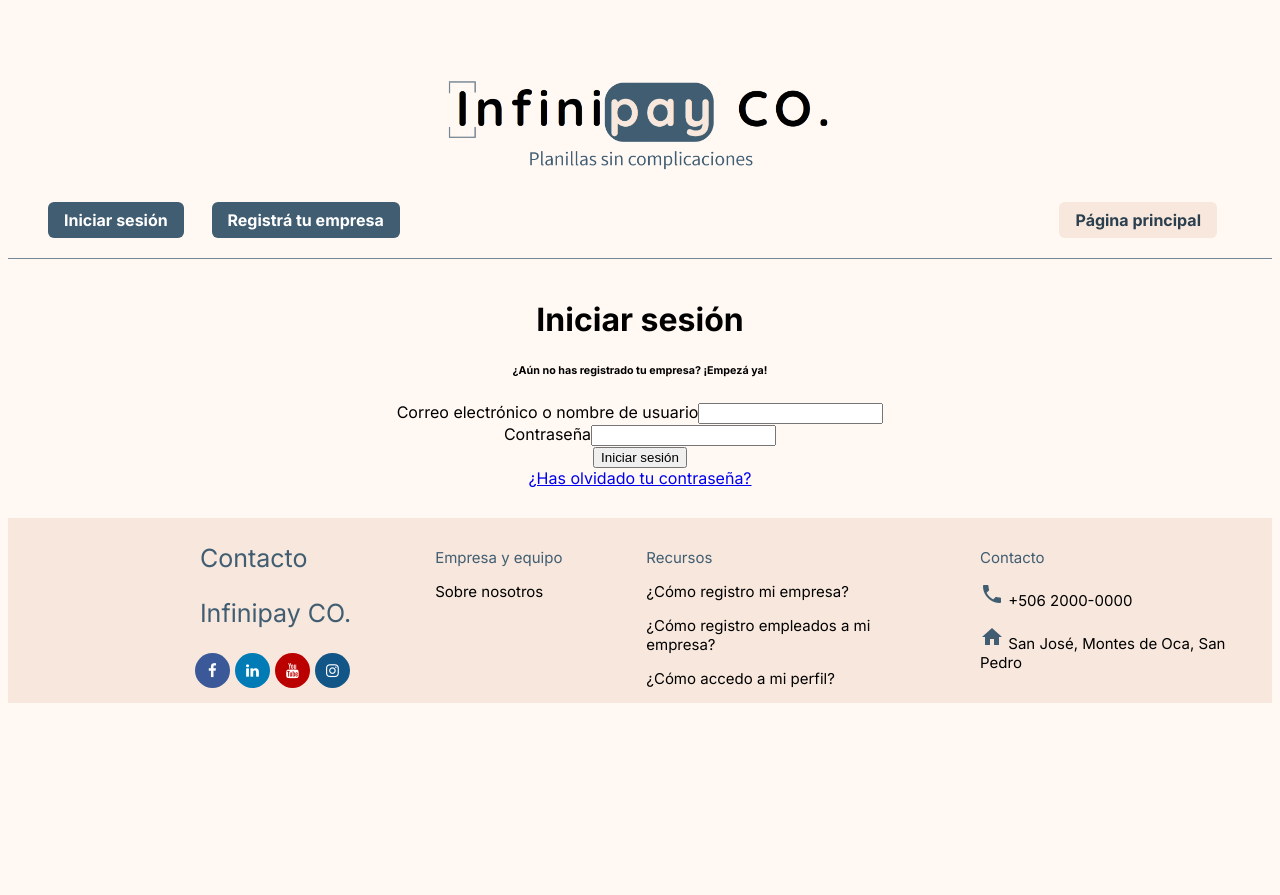
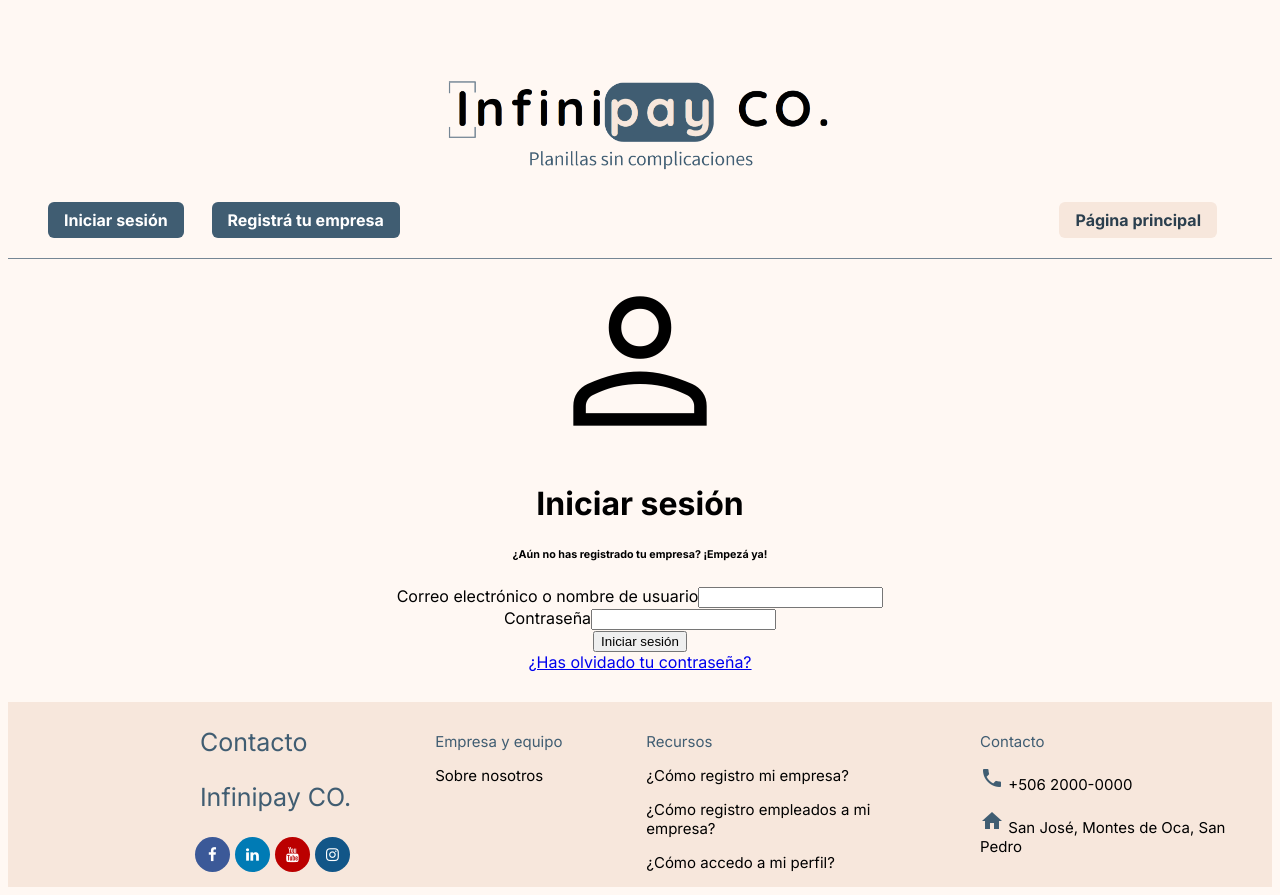
Before and after one commit to braunnymadrigal/Infinipay-CO, a Vue app in the folder front-end/: page /login_user in a window 1280 px wide. Before the commit the page ends 800 px from the top, so only its background shows below. Built offline with nearby package versions, Linux system fonts and the light colour scheme.

Commit message:
Icono 'person', en el componente para el login, agregado.

```diff
--- a/front-end/package.json
+++ b/front-end/package.json
@@ -11,6 +11,7 @@
     "@vuelidate/core": "^2.0.3",
     "@vuelidate/validators": "^2.0.4",
     "core-js": "^3.8.3",
+    "primeicons": "^7.0.0",
     "vue": "^3.2.13",
     "vue-router": "^4.5.0"
   },
--- a/front-end/public/index.html
+++ b/front-end/public/index.html
@@ -9,6 +9,7 @@
     <link href="https://fonts.googleapis.com/css2?family=Inter:wght@400;500;700&display=swap" rel="stylesheet">
     <link rel="stylesheet" href="https://cdnjs.cloudflare.com/ajax/libs/font-awesome/4.7.0/css/font-awesome.min.css">
     <link rel="stylesheet" href="https://fonts.googleapis.com/icon?family=Material+Icons">
+    <link href="https://fonts.googleapis.com/css2?family=Material+Symbols+Outlined" rel="stylesheet" />
   </head>
   <body>
     <noscript>
--- a/front-end/src/components/LoginUser.vue
+++ b/front-end/src/components/LoginUser.vue
@@ -23,7 +23,7 @@
   <!-- CONTENT -->
   <div>
     <div>
-      <img src="">
+      <span class="material-symbols-outlined" style="font-size:200px">person</span>
     </div>
   </div>
   <div>
```
Also changed, not shown: 1 other file (tests, documents, lock files or other folders).
